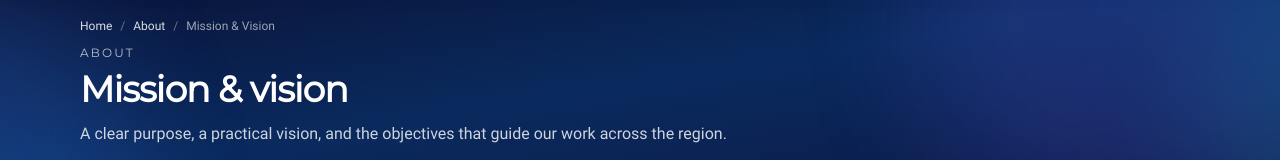
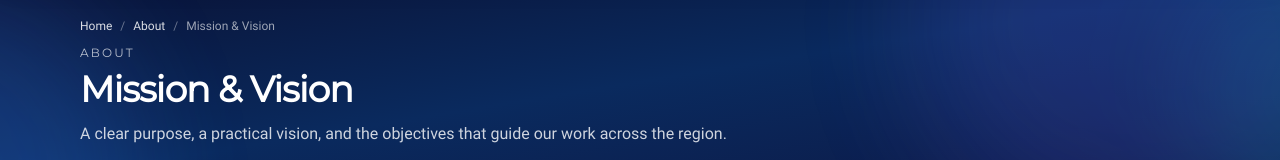
Before and after one commit to naqvi00/epc-frontend, a React (Vite) app: page /about/mission-vision in a window 1280 px wide. Shown: the part 204-364 px from the top of the page. Built offline with nearby package versions, Linux system fonts and the light colour scheme; no server answers.

Commit message:
Update MissionVision.tsx

```diff
--- a/src/pages/about/MissionVision.tsx
+++ b/src/pages/about/MissionVision.tsx
@@ -91,7 +91,7 @@ export default function MissionVision() {
   <PageHeader
   variant="gradient"
   eyebrow="About"
-  title="Mission & vision"
+  title="Mission & Vision"
   description="A clear purpose, a practical vision, and the objectives that guide our work across the region."
   crumbs={[
     { label: "Home", href: "/" },
```
